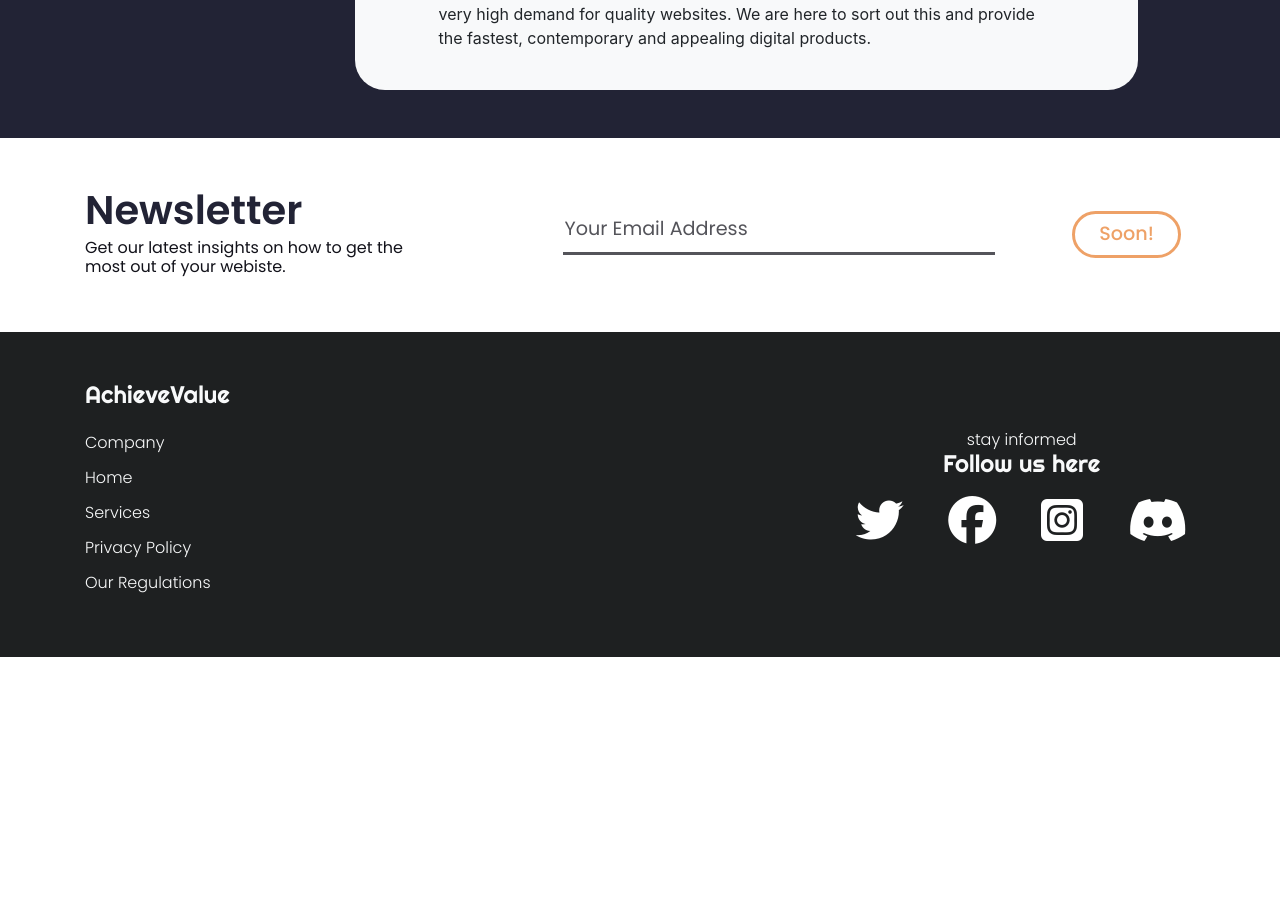
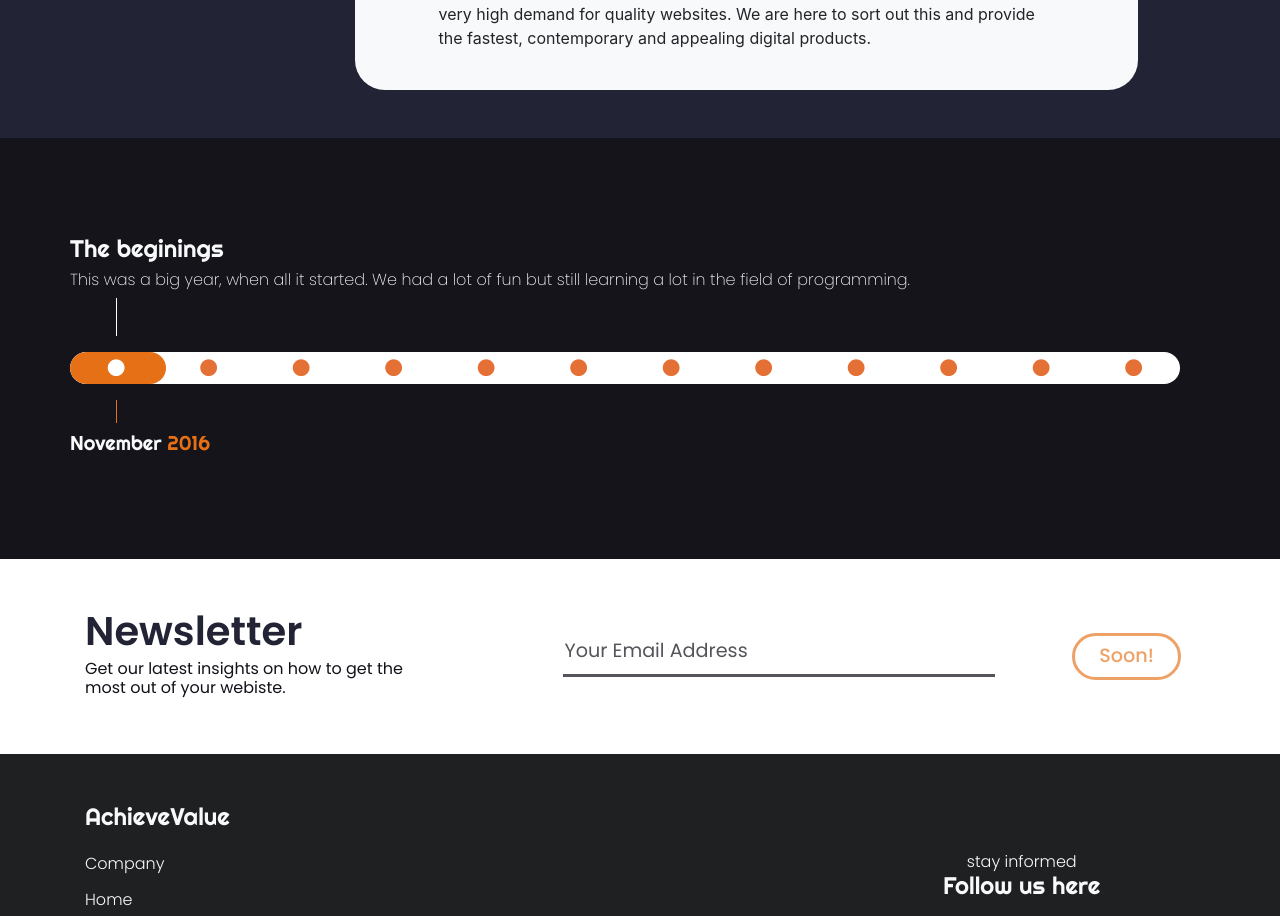
Before and after one commit to AchieveValue/portofolio-frontend, a React (Create React App) app in the folder client/: page /about in a window 1280 px wide. Shown: the part 1580-2496 px from the top of the page. Before the commit the page ends 2237 px from the top, so only its background shows below. Built offline with nearby package versions, Linux system fonts and the light colour scheme.

Commit message:
small change

```diff
--- a/client/src/App.js
+++ b/client/src/App.js
@@ -10,6 +10,7 @@ import ComingSoon from './Components/ComingSoon';
 import Error404 from './Components/Error404';
 import LandingPage from './Components/LandingPage';
 import Services from './Components/Services';
+import Contact from './Components/Contact';
 import OneTimeLoading from './Components/OneTimeLoading';
 
 
@@ -37,7 +38,7 @@ function App() {
           <Footer />
         </Route>
         <Route path='/contact'>
-          <ComingSoon />
+          <Contact />
           <Footer />
         </Route>
         <Route path='/' exact>
--- a/client/src/Components/About.js
+++ b/client/src/Components/About.js
@@ -48,6 +48,93 @@ const About = () => {
         },
     ]);
     const [selectedTeamate, setSelectedTeamate] = useState(ourTeamContent[0]);
+
+    const progressBar = useAnimation();
+    const [selectedCheckPoint, setSelectedCheckPoint] = useState(1);
+    const checkpoints = [
+        {
+            title: 'The beginings',
+            content: 'This was a big year, when all it started. We had a lot of fun but still learning a lot in the field of programming.',
+            month: 'November',
+            year: '2016'
+        },
+        {
+            title: 'The beginings',
+            content: 'The moment it all started',
+            month: 'November',
+            year: '2016'
+        },
+        {
+            title: 'The beginings',
+            content: 'The moment it all started',
+            month: 'November',
+            year: '2016'
+        },
+        {
+            title: 'The beginings',
+            content: 'The moment it all started',
+            month: 'November',
+            year: '2016'
+        },
+        {
+            title: 'The beginings',
+            content: 'The moment it all started',
+            month: 'November',
+            year: '2016'
+        },
+        {
+            title: 'The beginings',
+            content: 'The moment it all started',
+            month: 'Novmeber',
+            year: '2016'
+        },
+        {
+            title: 'The beginings',
+            content: 'The moment it all started',
+            month: 'November',
+            year: '2016'
+        },
+        {
+            title: 'The beginings',
+            content: 'The moment it all started',
+            month: 'Novmber',
+            year: '2016'
+        },
+        {
+            title: 'The beginings',
+            content: 'The moment it all started',
+            month: 'Novmber',
+            year: '2016'
+        },
+        {
+            title: 'The beginings',
+            content: 'The moment it all started',
+            month: 'Novmber',
+            year: '2016'
+        },
+        {
+            title: 'The beginings',
+            content: 'The moment it all started',
+            month: 'Novmber',
+            year: '2016'
+        },
+        {
+            title: 'The beginings',
+            content: 'The moment it all started',
+            month: 'Novmber',
+            year: '2016'
+        },
+    ];
+    useEffect(() => {
+        progressBar.start({
+            width: (selectedCheckPoint * 8.33333333) + "%",
+            transtition: {
+                duration: 1,
+                delay: 0.2,
+                ease: 'easeInOut'
+            }
+        })
+    })
 
     useEffect(() => {
         [...ourTeamContent].map(el => {
@@ -178,6 +265,39 @@ const About = () => {
                     </motion.div>
                 </div>
             </LazyLoad>
+
+            <div className="container-fluid py-5" style={{ background: '#15141A' }}>
+                <div className="container py-5">
+                    <div className="row mb-3 w-100 px-0">
+                        <div className={`col-1 offset-${selectedCheckPoint - 1} px-0 d-flex flex-column justify-content-center`}>
+                            <h4 className="rightenous text-light" style={{ whiteSpace: 'nowrap'}}>{checkpoints[selectedCheckPoint-1].title}</h4>
+                            <h6 className="poppins text-light" style={{ fontWeight: 200, whiteSpace: 'nowrap'}}>{checkpoints[selectedCheckPoint-1].content}</h6>
+                            <svg width="1" height="38" viewBox="0 0 1 38" fill="none" xmlns="http://www.w3.org/2000/svg" className="align-self-center">
+                                <line x1="0.5" y1="38" x2="0.500002" y2="-2.18557e-08" stroke="white"/>
+                            </svg>
+                        </div>
+                    </div>
+                    <div className="w-100 row py-2 px-0 row" style={{ background: 'white', borderRadius: '50px', position: 'relative', overflow: 'hidden' }}>
+                        {
+                            checkpoints.map((checkpoint, key) => {
+                                return <div className="col-1 d-flex justify-content-center px-0" style={{ zIndex: 1 }} onClick={() => {setSelectedCheckPoint(key + 1)}}><i className="fas fa-circle px-0" style={{ color: (selectedCheckPoint >= key + 1 ? 'white' : '#E57035'), fontSize: '1.05em' }}></i></div>
+                            })
+                        }
+
+                        <motion.div className="position-absolute py-1 px-5" style={{ background: '#E57016', borderRadius: '50px', position: 'absolute', left: 0, top: 0, zIndex: 0, width: '4%', height: '100%' }} animate={progressBar}>
+                        </motion.div>
+
+                    </div>
+                    <div className="row w-100 px-0 mt-3">
+                        <div className={`col-1 offset-${selectedCheckPoint - 1} px-0 d-flex flex-column justify-content-center`}>
+                            <svg width="1" height="23" viewBox="0 0 1 23" fill="none" xmlns="http://www.w3.org/2000/svg" className="align-self-center">
+                                <line x1="0.5" y1="23" x2="0.5" stroke="#E57016"/>
+                            </svg>
+                            <h5 className="text-light rightenous mt-2" style={{ fontWeight: 200, whiteSpace: 'nowrap'}}>{checkpoints[selectedCheckPoint-1].month} <span style={{ color: '#E57016' }}>{checkpoints[selectedCheckPoint-1].year}</span></h5>
+                        </div>
+                    </div>
+                </div>
+            </div>
         </motion.div>
         </>
     )
--- a/client/src/Components/Error404.js
+++ b/client/src/Components/Error404.js
@@ -16,8 +16,9 @@ const Error404 = () => {
                     <div className="container d-flex align-items-center justify-content-center text-light flex-column flex-lg-row text-center">
                         <motion.h1 className="mr-5 display-4" initial={{ rotateY: 0 }} animate={{ rotateY: [360, 0] }}><i className="fas fa-exclamation-circle"></i></motion.h1>
                         <div className="">
-                            <h2 className="rightenous">Opps, this page was not found!</h2>
-                            <h5 className="poppins font-weight-light mt-4">We are sorry but you may want to go back to <Link to="/" className="text-light font-weight-bold">home page</Link>.</h5>
+                            <h2 className="rightenous">Oops, this page was not found!</h2>
+                            <h5 className="poppins font-weight-light mt-4">We are sorry, you may want to go back to the <Link to="/" className="text-light font-weight-bold">home page</Link>.</h5>
+                            <h5 className="poppins font-weight-light mt-4"> Static will be fired for this, don't worry!</h5>
                         </div>
                     </div>
                 </div>
```
Also changed, not shown: client/src/Components/Contact.js (+44 -16 lines).
